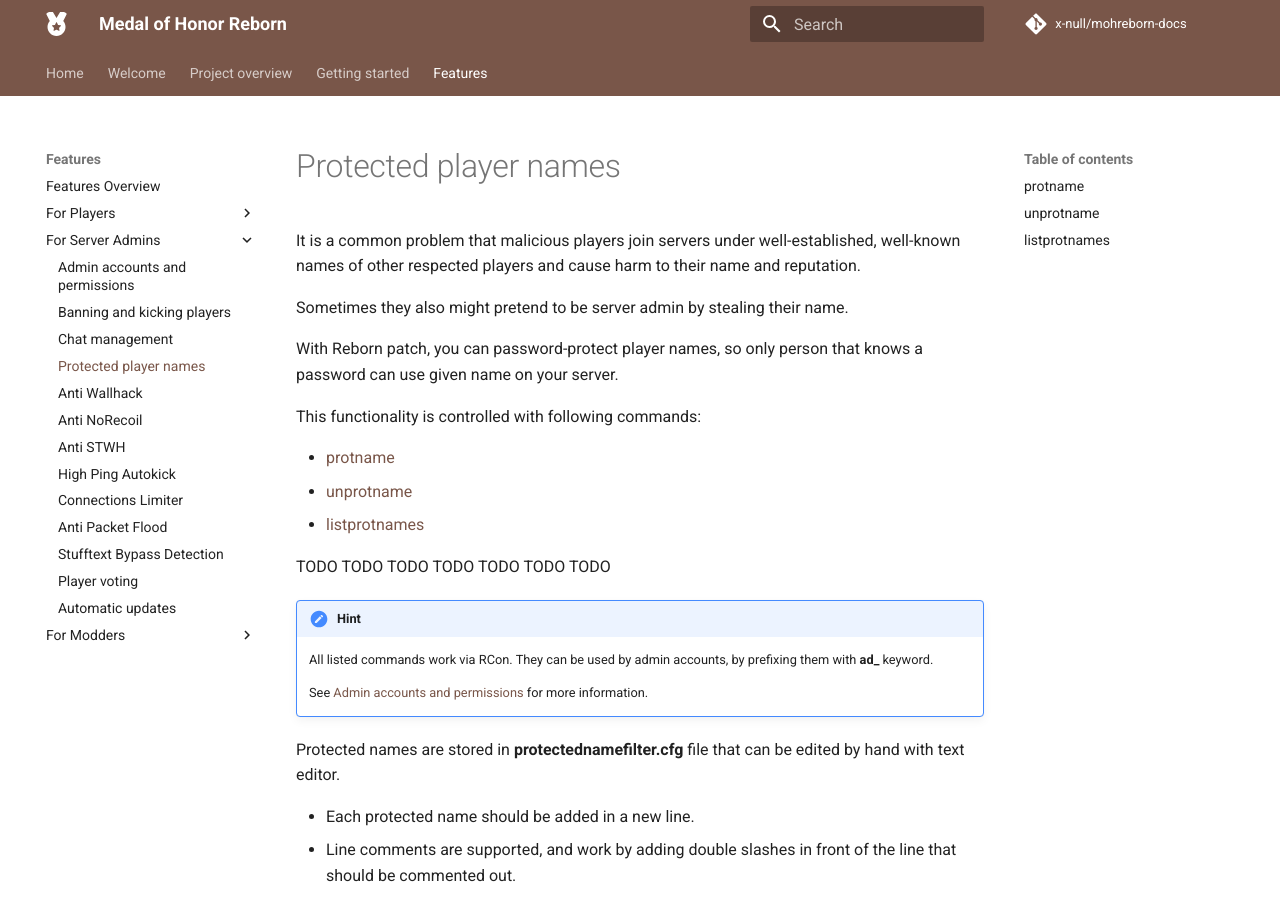
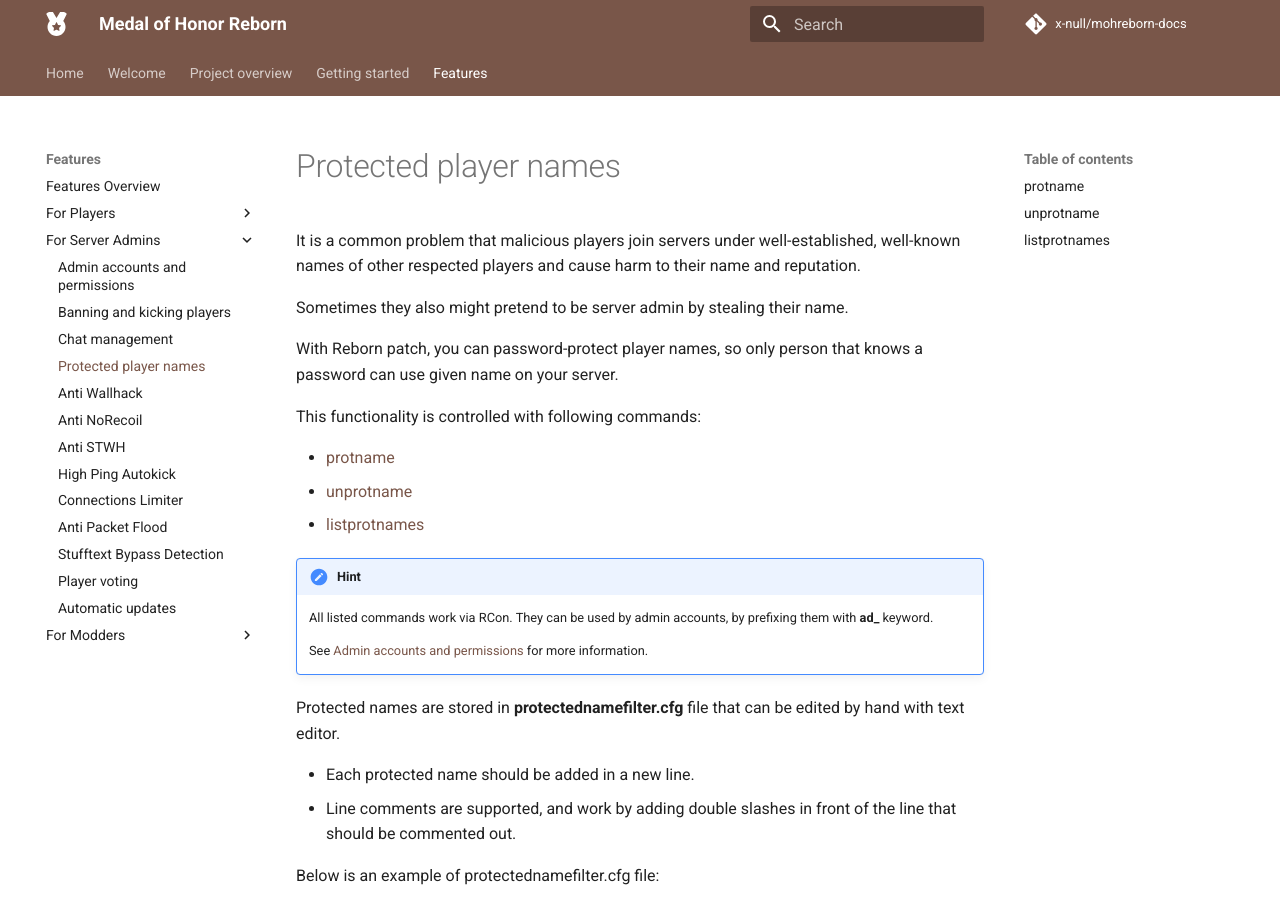
Before and after one commit to x-null/mohreborn-docs, an MkDocs documentation site: the page built from docs/features/server-admin/protected-player-names.md, in a window 1280 px wide and 900 px high. Built offline with MkDocs 1.6.1 and Material for MkDocs 9.7.7, drawn with Linux system fonts in a browser that asks for light colours; comment, search, counter and statistics services are not loaded.

Commit message:
Remove leftover TODO

```diff
--- a/docs/features/server-admin/protected-player-names.md
+++ b/docs/features/server-admin/protected-player-names.md
@@ -11,8 +11,6 @@
 - [protname](#protname)
 - [unprotname](#unprotname)
 - [listprotnames](#listprotnames)
-
-TODO TODO TODO TODO TODO TODO TODO
 
 !!! hint
     All listed commands work via RCon.
```
